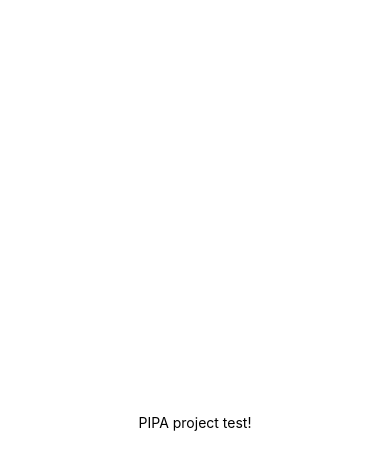
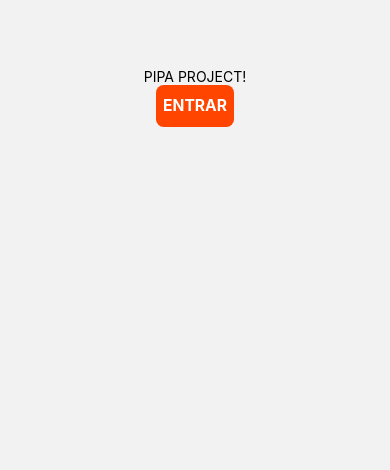
Before and after one commit to gabrielbastoos/App_PIPA, a React Native app in the folder frontend/: screen /Home in a window 390 px wide. Shown: the top 470 px of the page. Built offline with nearby package versions, Linux system fonts and the light colour scheme.

Commit message:
Added first and second page.

```diff
--- a/frontend/App.js
+++ b/frontend/App.js
@@ -1,21 +1,6 @@
-import { StatusBar } from 'expo-status-bar';
 import React from 'react';
-import { StyleSheet, Text, View } from 'react-native';
+import Routes from "./src/routes"
 
 export default function App() {
-  return (
-    <View style={styles.container}>
-      <Text>PIPA project test!</Text>
-      <StatusBar style="auto" />
-    </View>
-  );
+    return<Routes/>
 }
-
-const styles = StyleSheet.create({
-  container: {
-    flex: 1,
-    backgroundColor: '#fff',
-    alignItems: 'center',
-    justifyContent: 'center',
-  },
-});
--- a/frontend/package.json
+++ b/frontend/package.json
@@ -8,11 +8,16 @@
     "eject": "expo eject"
   },
   "dependencies": {
+    "@react-navigation/native": "^6.0.2",
+    "@react-navigation/native-stack": "^6.1.0",
     "expo": "~42.0.1",
     "expo-status-bar": "~1.0.4",
     "react": "16.13.1",
     "react-dom": "16.13.1",
     "react-native": "https://github.com/expo/react-native/archive/sdk-42.0.0.tar.gz",
+    "react-native-safe-area-context": "3.2.0",
+    "react-native-screens": "~3.4.0",
+    "react-native-table-component": "^1.2.1",
     "react-native-web": "~0.13.12"
   },
   "devDependencies": {
--- /dev/null
+++ b/frontend/src/constants/dimensions.js
@@ -0,0 +1,4 @@
+import { Dimensions } from "react-native";
+
+export const width = Dimensions.get("window").width
+export const height = Dimensions.get("window").height
--- /dev/null
+++ b/frontend/src/routes.js
@@ -0,0 +1,19 @@
+import * as React from 'react';
+import {NavigationContainer} from '@react-navigation/native';
+import {createNativeStackNavigator} from '@react-navigation/native-stack';
+import FirstPage from './screens/FirstPage';
+import SecondPage from './screens/SecondPage';
+
+const Stack = createNativeStackNavigator();
+
+export default function(){
+    return(
+        <NavigationContainer>
+            <Stack.Navigator screenOptions={{ headerShown: false }}>
+                <Stack.Screen name="Home" component={FirstPage}/>
+                <Stack.Screen name="SecondPage" component={SecondPage}/>
+            </Stack.Navigator>
+        </NavigationContainer>
+
+    )
+}
--- /dev/null
+++ b/frontend/src/screens/FirstPage.js
@@ -0,0 +1,43 @@
+import React from 'react';
+import {SafeAreaView, StyleSheet,TouchableOpacity, Text, View } from 'react-native';
+import * as screen from "../constants/dimensions";
+
+export default function FirstPage({navigation}) {
+  return (
+    <SafeAreaView style={styles.container}>
+        <View style={styles.header}>
+            <Text>PIPA PROJECT!</Text>
+        </View>
+    <TouchableOpacity style={styles.submitButton} onPress={() => console.log(navigation.navigate("SecondPage"))}>
+      <Text style={styles.submitButtonText}>ENTRAR</Text>
+    </TouchableOpacity>
+
+    </SafeAreaView>
+    );
+}
+
+const styles = StyleSheet.create({
+  container: {
+    flex: 1,
+  },
+  header: {
+    marginTop: screen.height * 0.08,
+    alignItems: "center",
+  },
+
+  submitButton:{
+    width: screen.width *0.2,
+    height: screen.height * 0.05,
+    backgroundColor: "#FF4500",
+    alignSelf: "center",
+    borderRadius: screen.width *0.02,
+    alignItems: "center",
+    justifyContent: "center",
+  },
+
+  submitButtonText: {
+    color: "#FFFFFF",
+    fontWeight: "bold",
+    fontSize: screen.width *0.04,
+  }
+});
--- /dev/null
+++ b/frontend/src/screens/SecondPage.js
@@ -0,0 +1,52 @@
+import React from 'react';
+import { View, StyleSheet } from 'react-native';
+import { Table, TableWrapper, Row, Rows, Col } from 'react-native-table-component';
+
+const CONTENT = {
+  tableHead: ['Column 0/Row 0', 'Column 1', 'Column 2', 'Column 3'],
+  tableTitle: ['Row', 'Row 2', 'Row 3', 'Row 4'],
+  tableData: [
+    ['1', '2', '3'],
+    ['a', 'b', 'c'],
+    ['1', '2', '3'],
+    ['a', 'b', 'c'],
+  ],
+};
+
+export default function App() {
+  return (
+    <View style={styles.container}>
+      <Table borderStyle={{ borderWidth: 1 }}>
+        <Row
+          data={CONTENT.tableHead}
+          flexArr={[1, 2, 1, 1]}
+          style={styles.head}
+          textStyle={styles.text}
+        />
+        <TableWrapper style={styles.wrapper}>
+          <Col
+            data={CONTENT.tableTitle}
+            style={styles.title}
+            heightArr={[28, 28]}
+            textStyle={styles.text}
+          />
+          <Rows
+            data={CONTENT.tableData}
+            flexArr={[2, 1, 1]}
+            style={styles.row}
+            textStyle={styles.text}
+          />
+        </TableWrapper>
+      </Table>
+    </View>
+  );
+}
+
+const styles = StyleSheet.create({
+  container: { flex: 1, padding: 16, paddingTop: 100, backgroundColor: '#fff' },
+  head: { height: 40, backgroundColor: 'orange' },
+  wrapper: { flexDirection: 'row' },
+  title: { flex: 1, backgroundColor: '#2ecc71' },
+  row: { height: 28 },
+  text: { textAlign: 'center' },
+});
```
Also changed, not shown: 2 other files (tests, documents, lock files or other folders).
